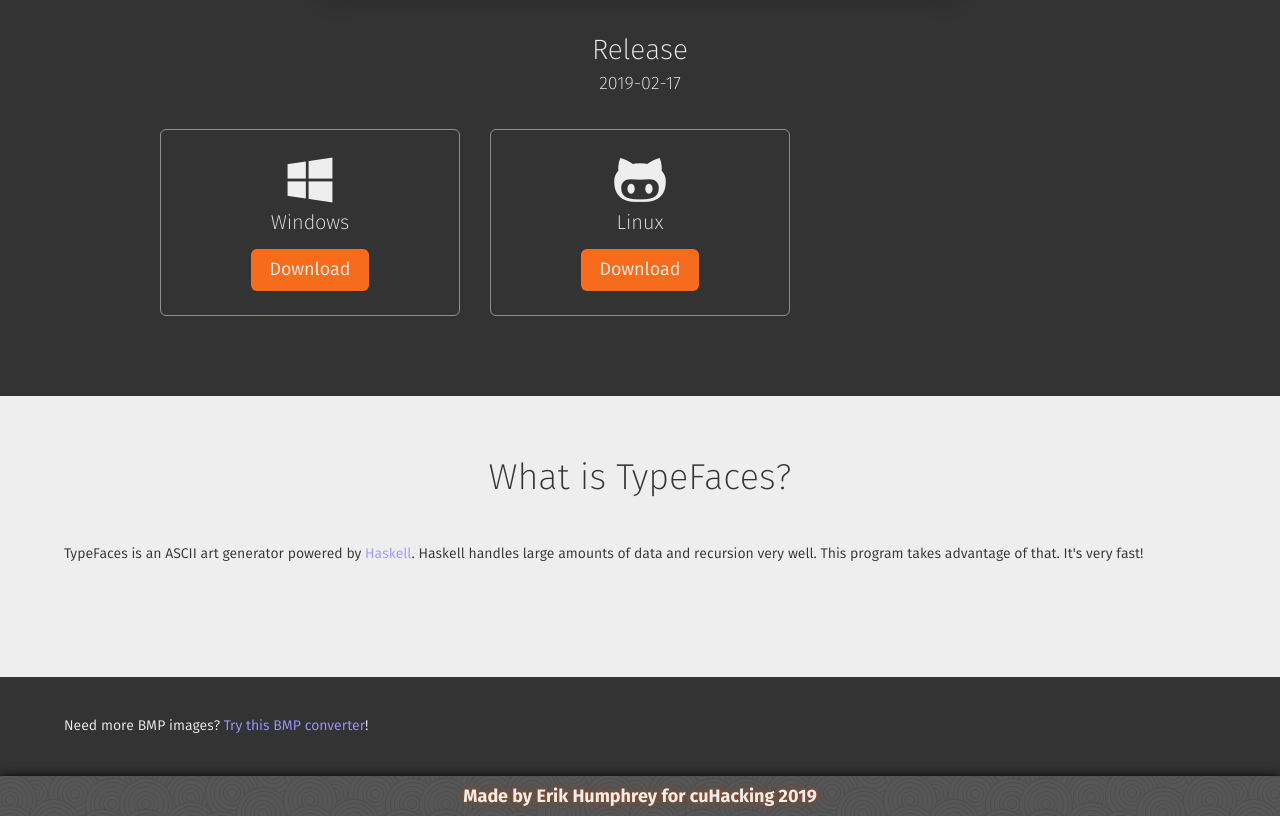
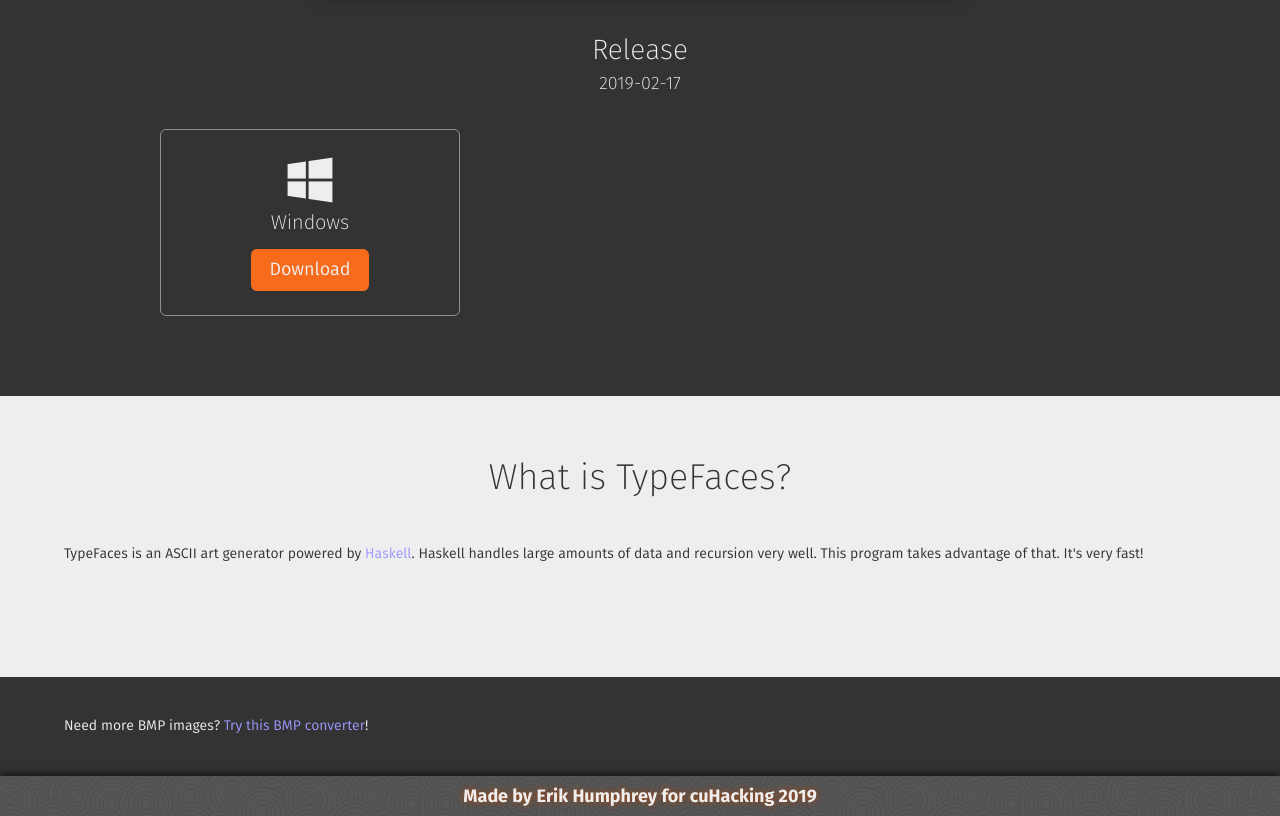
Before and after one commit to ErikHumphrey/typefaces, a website: page index.html in a window 1280 px wide. Shown: the part 803-1619 px from the top of the page. Drawn offline with Linux system fonts and the light colour scheme.

Commit message:
Update website

```diff
--- a/index.html
+++ b/index.html
@@ -13,13 +13,12 @@
     <header>
         <h1><strong>TypeFaces</strong><span>A simple, super fast Haskell ASCII art generator</span></h1></header>
     <section class="screenshot">
-        <figure><img src="../assets/img/screenshot.png" alt="screenshot of Tèsèvè app"></figure>
+        <figure><img src="../assets/img/screenshot.png" alt="screenshot of TypeFaces app"></figure>
     </section>
     <section class="links">
         <h2><strong>Release</strong><span>2019-02-17</span></h2>
         <ul>
-            <li><a href="https://github.com/ErikHumphrey/typefaces/releases/download/1.0/Windows.exe" class="win"><i></i><strong>Windows</strong><span>Download</span></a></li>
-            <li><a href="https://github.com/teseve/teseve/releases/download/0.5.3/Teseve-0.5.3-mac-x64.zip" class="github"><i></i><strong>Linux</strong><span>Download</span></a></li>
+            <li><a href="https://github.com/ErikHumphrey/typefaces/releases/download/1.1/typefaces.zip" class="win"><i></i><strong>Windows</strong><span>Download</span></a></li>
         </ul>
     </section>
     <section class="what">
```
